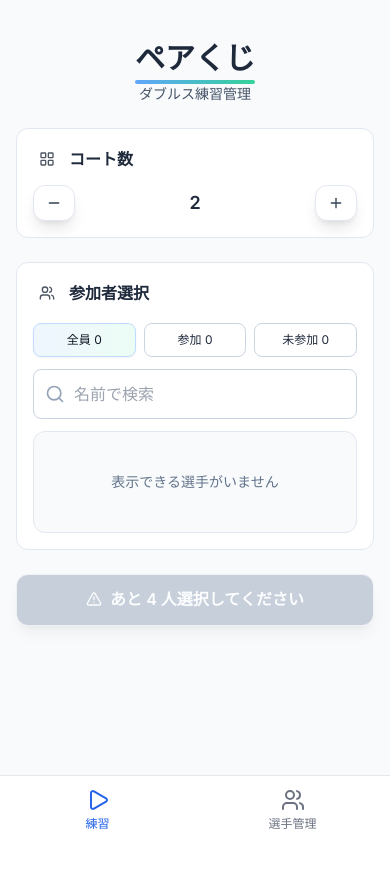
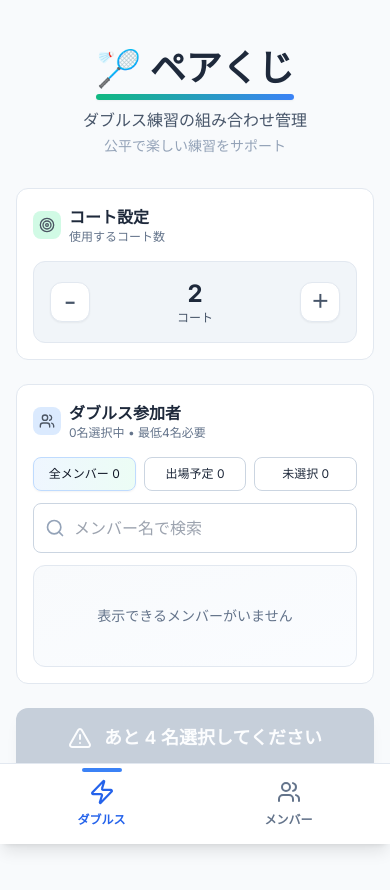
Before and after one commit to KM0912/pairkuji, a Next.js app: page /practice in a window 390 px wide. Shown: the top 890 px of the page. Built offline with nearby package versions, Linux system fonts and the light colour scheme.

Commit message:
UIを改善

```diff
--- a/src/app/layout.tsx
+++ b/src/app/layout.tsx
@@ -18,7 +18,7 @@ export default function RootLayout({
   return (
     <html lang="ja">
       <body className={inter.className}>
-        <div className="min-h-screen pb-16">
+        <div className="min-h-screen pb-16 bg-slate-50">
           {children}
         </div>
         <BottomNavigation />
--- a/src/app/page.tsx
+++ b/src/app/page.tsx
@@ -12,10 +12,18 @@ export default function Home() {
   }, [router]);
 
   return (
-    <div className="min-h-screen bg-gray-50 flex items-center justify-center">
-      <div className="text-center">
-        <div className="animate-spin rounded-full h-8 w-8 border-b-2 border-blue-600 mx-auto mb-4"></div>
-        <p className="text-gray-600">読み込み中...</p>
+    <div className="min-h-screen flex items-center justify-center px-4">
+      <div className="text-center w-full max-w-sm">
+        <div className="w-20 h-20 bg-gradient-to-br from-emerald-500 to-blue-600 rounded-3xl flex items-center justify-center shadow-2xl mb-8 mx-auto">
+          <span className="text-white font-bold text-3xl">P</span>
+        </div>
+        <div className="animate-spin rounded-full h-10 w-10 border-b-3 border-emerald-500 mx-auto mb-6"></div>
+        <p className="text-slate-600 font-semibold text-lg">
+          🏸 ダブルス練習を始めましょう
+        </p>
+        <p className="text-slate-400 text-sm mt-2">
+          練習管理アプリを読み込み中...
+        </p>
       </div>
     </div>
   );
--- a/src/app/practice/page.tsx
+++ b/src/app/practice/page.tsx
@@ -210,7 +210,7 @@ export default function PracticePage() {
   };
 
   return (
-    <main className="bg-slate-50 min-h-screen">
+    <main className="min-h-screen">
       <div className="max-w-6xl mx-auto px-4 py-6">
         <Header settings={settings} onReset={handleReset} />
 
@@ -226,7 +226,7 @@ export default function PracticePage() {
         ) : (
           <>
             {/* タブ切り替え */}
-            <div className="sticky top-0 z-10 -mx-4 px-4 pb-3 bg-slate-50/80 backdrop-blur supports-[backdrop-filter]:bg-slate-50/60">
+            <div className="sticky top-0 z-10 -mx-4 px-4 pt-4 pb-3 bg-slate-50">
               <div
                 role="tablist"
                 aria-label="表示切替"
@@ -235,26 +235,26 @@ export default function PracticePage() {
                 <button
                   role="tab"
                   aria-selected={activeTab === 'combos'}
-                  className={`text-sm font-medium py-2.5 ${
+                  className={`text-sm font-medium py-3 transition-all duration-200 ${
                     activeTab === 'combos'
-                      ? 'bg-emerald-50 text-emerald-700'
-                      : 'text-slate-600 hover:bg-slate-50'
+                      ? 'bg-blue-50 text-blue-700 border-b-2 border-blue-500'
+                      : 'text-slate-600 hover:bg-slate-50 hover:text-slate-700'
                   }`}
                   onClick={() => setActiveTab('combos')}
                 >
-                  組み合わせ
+                  🏘️ コート管理
                 </button>
                 <button
                   role="tab"
                   aria-selected={activeTab === 'stats'}
-                  className={`text-sm font-medium py-2.5 ${
+                  className={`text-sm font-medium py-3 transition-all duration-200 ${
                     activeTab === 'stats'
-                      ? 'bg-emerald-50 text-emerald-700'
-                      : 'text-slate-600 hover:bg-slate-50'
+                      ? 'bg-blue-50 text-blue-700 border-b-2 border-blue-500'
+                      : 'text-slate-600 hover:bg-slate-50 hover:text-slate-700'
                   }`}
                   onClick={() => setActiveTab('stats')}
                 >
-                  ペア統計
+                  📈 ペア統計
                 </button>
               </div>
             </div>
@@ -263,42 +263,42 @@ export default function PracticePage() {
             {activeTab === 'combos' && (
               <div
                 ref={combosRef}
-                className="grid grid-cols-1 md:grid-cols-5 gap-6"
+                className="space-y-6"
               >
-                <div className="md:col-span-5">
-                  <div className="flex gap-2 mb-2 overflow-x-auto">
+                <div>
+                  <div className="grid grid-cols-3 gap-2 mb-2">
                     <Button
                       type="button"
                       variant="default"
                       size="sm"
                       onClick={() => setShowRoundSummary(true)}
-                      className="w-auto flex items-center gap-2 px-3 py-2 text-xs text-slate-600 shadow-none hover:shadow-none border-slate-200 hover:border-emerald-400 hover:bg-emerald-50 hover:text-slate-700 whitespace-nowrap"
+                      className="flex items-center justify-center gap-1 px-1 py-2 text-xs text-slate-600 shadow-none hover:shadow-none border-slate-200 hover:border-emerald-400 hover:bg-emerald-50 hover:text-slate-700 whitespace-nowrap min-w-0"
                     >
-                      <Layers className="h-4 w-4 text-emerald-600" />
-                      <span className="font-medium text-slate-800">ラウンド</span>
-                      <span className="text-slate-600">{rounds.length}</span>
+                      <Layers className="h-3 w-3 text-emerald-600 flex-shrink-0" />
+                      <span className="font-medium text-slate-800 text-xs">ラウンド</span>
+                      <span className="text-slate-600 text-xs">{rounds.length}</span>
                     </Button>
                     <Button
                       type="button"
                       variant="default"
                       size="sm"
                       onClick={() => setShowCourtModal(true)}
-                      className="w-auto flex items-center gap-2 px-3 py-2 text-xs text-slate-600 shadow-none hover:shadow-none border-slate-200 hover:border-sky-400 hover:bg-sky-50 hover:text-slate-700 whitespace-nowrap"
+                      className="flex items-center justify-center gap-1 px-1 py-2 text-xs text-slate-600 shadow-none hover:shadow-none border-slate-200 hover:border-sky-400 hover:bg-sky-50 hover:text-slate-700 whitespace-nowrap min-w-0"
                     >
-                      <LayoutGrid className="h-4 w-4 text-sky-600" />
-                      <span className="font-medium text-slate-800">コート</span>
-                      <span className="text-slate-600">{settings.courts}</span>
+                      <LayoutGrid className="h-3 w-3 text-sky-600 flex-shrink-0" />
+                      <span className="font-medium text-slate-800 text-xs">コート</span>
+                      <span className="text-slate-600 text-xs">{settings.courts}</span>
                     </Button>
                     <Button
                       type="button"
                       variant="default"
                       size="sm"
                       onClick={handleOpenParticipants}
-                      className="w-auto flex items-center gap-2 px-3 py-2 text-xs text-slate-600 shadow-none hover:shadow-none border-slate-200 hover:border-indigo-400 hover:bg-indigo-50 hover:text-slate-700 whitespace-nowrap"
+                      className="flex items-center justify-center gap-1 px-1 py-2 text-xs text-slate-600 shadow-none hover:shadow-none border-slate-200 hover:border-indigo-400 hover:bg-indigo-50 hover:text-slate-700 whitespace-nowrap min-w-0"
                     >
-                      <Users className="h-4 w-4 text-indigo-600" />
-                      <span className="font-medium text-slate-800">参加者</span>
-                      <span className="text-slate-600">{players.length}</span>
+                      <Users className="h-3 w-3 text-indigo-600 flex-shrink-0" />
+                      <span className="font-medium text-slate-800 text-xs">参加者</span>
+                      <span className="text-slate-600 text-xs">{players.length}</span>
                     </Button>
                   </div>
                   <CourtManagement
@@ -315,10 +315,8 @@ export default function PracticePage() {
             )}
 
             {activeTab === 'stats' && (
-              <div className="grid grid-cols-1 md:grid-cols-5 gap-6">
-                <div className="md:col-span-5">
-                  <PairStatsPanel players={players} pairCounts={pairCounts} />
-                </div>
+              <div className="space-y-6">
+                <PairStatsPanel players={players} pairCounts={pairCounts} />
               </div>
             )}
           </>
@@ -342,7 +340,7 @@ export default function PracticePage() {
       {/* Round summary modal */}
       {showRoundSummary && (
         <div className="fixed inset-0 z-40 flex items-center justify-center bg-black/40 px-4">
-          <div className="w-full max-w-md rounded-2xl bg-white shadow-2xl">
+          <div className="w-full max-w-md rounded-2xl bg-white shadow-xl border border-slate-200">
             <div className="flex items-center justify-between border-b px-4 py-3">
               <h2 className="text-sm font-semibold text-slate-800">ラウンド履歴</h2>
               <Button
@@ -385,7 +383,7 @@ export default function PracticePage() {
       {/* Court count modal */}
       {showCourtModal && settings && (
         <div className="fixed inset-0 z-40 flex items-center justify-center bg-black/40 px-4">
-          <div className="w-full max-w-md rounded-2xl bg-white shadow-2xl p-5 space-y-5">
+          <div className="w-full max-w-md rounded-2xl bg-white shadow-xl border border-slate-200 p-5 space-y-5">
             <div className="flex items-center justify-between">
               <h2 className="text-base font-semibold text-slate-800">
                 コート数を変更
@@ -445,7 +443,7 @@ export default function PracticePage() {
       {/* Participant management modal */}
       {showParticipantModal && settings && (
         <div className="fixed inset-0 z-40 flex items-center justify-center bg-black/40 px-4">
-          <div className="w-full max-w-3xl rounded-2xl bg-white shadow-2xl">
+          <div className="w-full max-w-3xl rounded-2xl bg-white shadow-xl border border-slate-200">
             <div className="flex items-center justify-between border-b px-5 py-4">
               <div>
                 <h2 className="text-base font-semibold text-slate-800">
--- a/src/components/BottomNavigation.tsx
+++ b/src/components/BottomNavigation.tsx
@@ -2,7 +2,7 @@
 
 import React from 'react';
 import { usePathname, useRouter } from 'next/navigation';
-import { Play, Users } from 'lucide-react';
+import { Zap, Users } from 'lucide-react';
 
 export const BottomNavigation: React.FC = () => {
   const pathname = usePathname();
@@ -11,49 +11,61 @@ export const BottomNavigation: React.FC = () => {
   const tabs = [
     {
       id: 'practice',
-      label: '練習',
-      icon: <Play className="w-6 h-6" />,
+      label: 'ダブルス',
+      icon: <Zap className="w-6 h-6" />,
       paths: ['/practice', '/'],
-      href: '/practice'
+      href: '/practice',
     },
     {
       id: 'members',
-      label: '選手管理',
+      label: 'メンバー',
       icon: <Users className="w-6 h-6" />,
       paths: ['/members'],
-      href: '/members'
+      href: '/members',
     },
   ];
 
   const getActiveTab = () => {
-    return tabs.find(tab => tab.paths.some(path => pathname === path || (path !== '/' && pathname.startsWith(path))));
+    return tabs.find((tab) =>
+      tab.paths.some(
+        (path) =>
+          pathname === path || (path !== '/' && pathname.startsWith(path))
+      )
+    );
   };
 
   const activeTab = getActiveTab();
 
-  const handleTabClick = (tab: typeof tabs[0]) => {
+  const handleTabClick = (tab: (typeof tabs)[0]) => {
     router.push(tab.href as any);
   };
 
   return (
-    <nav className="fixed bottom-0 left-0 right-0 bg-white border-t border-gray-200 safe-area-pb">
-      <div className="flex">
+    <nav className="fixed bottom-0 left-0 right-0 bg-white border-t border-slate-200 shadow-lg safe-area-pb">
+      <div className="flex px-2">
         {tabs.map((tab) => {
           const isActive = activeTab?.id === tab.id;
           return (
             <button
               key={tab.id}
               onClick={() => handleTabClick(tab)}
-              className={`flex-1 flex flex-col items-center justify-center py-3 px-2 min-h-[64px] transition-colors ${
+              className={`flex-1 flex flex-col items-center justify-center py-4 px-3 min-h-[72px] transition-all duration-200 relative active:scale-95 ${
                 isActive
                   ? 'text-blue-600'
-                  : 'text-gray-500 hover:text-gray-700'
+                  : 'text-slate-500 active:text-slate-700'
               }`}
             >
-              <div className="mb-1">
+              {isActive && (
+                <div className="absolute top-1 left-1/2 -translate-x-1/2 w-10 h-1 bg-blue-500 rounded-full" />
+              )}
+              <div
+                className={`mb-2 transition-transform duration-200 ${
+                  isActive ? 'scale-110' : ''
+                }`}
+              >
                 {tab.icon}
               </div>
-              <span className="text-xs font-medium">{tab.label}</span>
+              <span className="text-xs font-semibold">{tab.label}</span>
             </button>
           );
         })}
--- a/src/components/practice/Header.tsx
+++ b/src/components/practice/Header.tsx
@@ -23,14 +23,14 @@ export function Header({ settings, onReset }: HeaderProps) {
     setShowConfirm(false);
   };
 
-  // コンパクト（練習中）: スクロールに追従する薄いヘッダー
+  // コンパクト（練習中）: スクロールに追従するヘッダー
   if (settings) {
     return (
       <>
         <div className="sticky top-0 z-40 -mx-4 -mt-6">
-          <div className="bg-white/80 backdrop-blur supports-[backdrop-filter]:bg-white/60 border-b border-slate-200">
-            <div className="h-12 flex items-center justify-between max-w-6xl mx-auto px-4">
-              <div className="text-sm font-semibold text-slate-800">ペアくじ</div>
+          <div className="bg-white border-b border-slate-200">
+            <div className="h-16 flex items-center justify-between max-w-6xl mx-auto px-4">
+              <div className="text-lg font-bold text-slate-800">🏸 ペアくじ</div>
               <button
                 className="text-xs bg-red-600 text-white px-3 py-1.5 rounded-lg hover:bg-red-700 transition-colors font-medium shadow-sm"
                 onClick={handleResetClick}
@@ -81,16 +81,17 @@ export function Header({ settings, onReset }: HeaderProps) {
     );
   }
 
-  // ランディング（未開始）: ヒーロー風の大きなタイトル
+  // ランディング（未開始）: モバイル最適化ヘッダー
   return (
-    <div className="text-center mb-6 pt-4">
+    <div className="text-center mb-8 pt-6 px-4">
       <div className="relative inline-block">
-        <h1 className="text-3xl font-bold text-slate-800 mb-2 relative">
-          ペアくじ
-          <div className="absolute -bottom-2 left-0 right-0 h-1 bg-gradient-to-r from-blue-400 to-emerald-400 rounded-full"></div>
+        <h1 className="text-4xl font-bold text-slate-800 mb-3 relative">
+          🏸 ペアくじ
+          <div className="absolute -bottom-3 left-0 right-0 h-1.5 bg-gradient-to-r from-emerald-500 to-blue-500 rounded-full shadow-sm"></div>
         </h1>
       </div>
-      <p className="text-slate-600 text-sm">ダブルス練習管理</p>
+      <p className="text-slate-600 text-base font-medium mt-2">ダブルス練習の組み合わせ管理</p>
+      <p className="text-slate-400 text-sm mt-1">公平で楽しい練習をサポート</p>
     </div>
   );
 }
--- a/src/components/practice/ParticipantSelection.tsx
+++ b/src/components/practice/ParticipantSelection.tsx
@@ -4,10 +4,9 @@ import {
   Search,
   X,
   Users,
-  LayoutGrid,
   AlertTriangle,
-  Minus,
-  Plus,
+  Target,
+  Play,
 } from 'lucide-react';
 import { Button } from '../ui/Button';
 import { Card } from '../ui/Card';
@@ -67,65 +66,80 @@ export function ParticipantSelection({
     return list;
   }, [activeMembers, viewFilter, selectedSet, searchTerm]);
 
-  const addParticipant = (memberId: number) => {
-    onToggleSelect(memberId);
-  };
-
-  const removeParticipant = (memberId: number) => {
-    onToggleSelect(memberId);
-  };
-
   return (
     <form onSubmit={onStart} className="">
-      <div className="grid grid-cols-1 md:grid-cols-5 gap-6">
-        {/* 左カラム: コート数のみ */}
-        <div className="md:col-span-2 space-y-6">
-          {/* コート数カード */}
+      <div className="grid grid-cols-1 gap-6">
+        {/* コート設定カード */}
         <Card as="section">
-            <div className="flex items-center justify-between mb-3">
+          <div className="flex items-center justify-between mb-4">
             <div className="flex items-center gap-2">
-                <IconBadge icon={LayoutGrid} size="md" />
+              <IconBadge
+                icon={Target}
+                size="md"
+                className="bg-emerald-100 text-emerald-600"
+              />
+              <div>
                 <h3 className="text-base font-semibold text-slate-800">
-                  コート数
+                  コート設定
                 </h3>
+                <p className="text-xs text-slate-500">使用するコート数</p>
               </div>
             </div>
-            <div className="flex items-center gap-2">
+          </div>
+          <div className="bg-slate-100 rounded-xl p-4 border border-slate-200">
+            <div className="flex items-center gap-3">
               <Button
                 type="button"
                 size="sm"
                 variant="default"
                 onClick={() => setCourts(Math.max(1, courts - 1))}
-                className="w-auto px-3 py-2 text-slate-700"
+                className="w-10 h-10 rounded-full bg-white hover:bg-slate-50 shadow-sm border-slate-200 flex items-center justify-center"
                 aria-label="コート数を減らす"
               >
-                <Minus className="w-4 h-4" />
+                <span className="text-lg font-bold text-slate-600">−</span>
               </Button>
-              <div className="flex-1 text-center font-semibold text-slate-800 text-lg">
+              <div className="flex-1 text-center">
+                <div className="text-2xl font-bold text-slate-800">
                   {courts}
+                </div>
+                <div className="text-xs text-slate-600">コート</div>
               </div>
               <Button
                 type="button"
                 size="sm"
                 variant="default"
                 onClick={() => setCourts(Math.min(10, courts + 1))}
-                className="w-auto px-3 py-2 text-slate-700"
+                className="w-10 h-10 rounded-full bg-white hover:bg-slate-50 shadow-sm border-slate-200 flex items-center justify-center"
                 aria-label="コート数を増やす"
               >
-                <Plus className="w-4 h-4" />
+                <span className="text-lg font-bold text-slate-600">＋</span>
               </Button>
             </div>
+            {runnableCourts < courts && selected.length >= 4 && (
+              <div className="mt-3 text-xs text-amber-600 bg-amber-50 px-3 py-2 rounded-lg border border-amber-200">
+                参加者数により実際は{runnableCourts}コートで開始されます
+              </div>
+            )}
+          </div>
         </Card>
-        </div>
 
-        {/* 右カラム: 参加者選択（単一リスト + フィルタ） */}
-        <Card as="section" className="md:col-span-3">
+        {/* 参加者選択 */}
+        <Card as="section">
           <div className="flex items-center justify-between mb-4">
             <div className="flex items-center gap-2">
-              <IconBadge icon={Users} size="md" />
+              <IconBadge
+                icon={Users}
+                size="md"
+                className="bg-blue-100 text-blue-600"
+              />
+              <div>
                 <h3 className="text-base font-semibold text-slate-800">
-                参加者選択
+                  ダブルス参加者
                 </h3>
+                <p className="text-xs text-slate-500">
+                  {selected.length}名選択中 • 最低4名必要
+                </p>
+              </div>
             </div>
           </div>
 
@@ -138,7 +152,7 @@ export function ParticipantSelection({
                 onClick={() => setViewFilter('all')}
                 className="text-xs"
               >
-                全員 {counts.all}
+                全メンバー {counts.all}
               </SelectTile>
               <SelectTile
                 size="sm"
@@ -146,7 +160,7 @@ export function ParticipantSelection({
                 onClick={() => setViewFilter('selected')}
                 className="text-xs"
               >
-                参加 {counts.selected}
+                出場予定 {counts.selected}
               </SelectTile>
               <SelectTile
                 size="sm"
@@ -154,7 +168,7 @@ export function ParticipantSelection({
                 onClick={() => setViewFilter('unselected')}
                 className="text-xs"
               >
-                未参加 {counts.unselected}
+                未選択 {counts.unselected}
               </SelectTile>
             </div>
 
@@ -167,9 +181,9 @@ export function ParticipantSelection({
                 type="text"
                 value={searchTerm}
                 onChange={(e) => setSearchTerm(e.target.value)}
-                placeholder="名前で検索"
+                placeholder="メンバー名で検索"
                 className="w-full pl-10 pr-4 py-3 border rounded-lg text-base min-h-[48px] border-slate-300 focus:border-blue-600 focus:ring-2 focus:ring-blue-200 transition-all duration-200"
-                aria-label="選手検索"
+                aria-label="メンバー検索"
               />
               {searchTerm && (
                 <button
@@ -183,8 +197,9 @@ export function ParticipantSelection({
               )}
             </div>
 
-            {/* リスト */}
-            <div className="grid grid-cols-2 sm:grid-cols-3 gap-2 max-h-80 overflow-auto bg-slate-50 rounded-xl p-2 border border-slate-200">
+            {/* メンバーリスト */}
+            <div className="bg-gradient-to-br from-slate-50 to-blue-50/30 rounded-xl p-2 border border-slate-200">
+              <div className="grid grid-cols-2 gap-2 max-h-80 overflow-auto">
                 {visibleMembers.length > 0 ? (
                   visibleMembers.map((member) => {
                     const isSelected = selectedSet.has(member.id!);
@@ -196,8 +211,13 @@ export function ParticipantSelection({
                         key={member.id}
                         selected={isSelected}
                         onClick={() => onToggleSelect(member.id!)}
-                      aria-label={`${isSelected ? '参加者から外す' : '参加者に追加'}: ${member.name}`}
+                        aria-label={`${isSelected ? 'ダブルス参加者から外す' : 'ダブルス参加者に追加'}: ${member.name}`}
                         title={member.name}
+                        className={
+                          isSelected
+                            ? 'ring-2 ring-blue-300 bg-blue-50 m-1'
+                            : 'm-1'
+                        }
                         left={
                           isSelected ? (
                             <PlayerNumber
@@ -215,10 +235,11 @@ export function ParticipantSelection({
                 ) : (
                   <div className="col-span-full text-center py-8 text-slate-500 text-sm">
                     {searchTerm
-                    ? '検索条件に一致する選手がいません'
-                    : '表示できる選手がいません'}
+                      ? '検索条件に一致するメンバーがいません'
+                      : '表示できるメンバーがいません'}
                   </div>
                 )}
+              </div>
             </div>
           </div>
         </Card>
@@ -227,16 +248,20 @@ export function ParticipantSelection({
           <Button
             type="submit"
             variant="primary"
-            className="w-full"
+            size="lg"
+            className="w-full text-lg font-bold shadow-2xl"
             disabled={selected.length < minToStart}
           >
             {selected.length < minToStart ? (
-              <span className="inline-flex items-center gap-2">
-                <AlertTriangle className="w-4 h-4" />
-                あと {needMore} 人選択してください
+              <span className="inline-flex items-center gap-3">
+                <AlertTriangle className="w-6 h-6" />
+                あと {needMore} 名選択してください
               </span>
             ) : (
-              '練習を開始'
+              <span className="inline-flex items-center gap-3">
+                <Play className="w-6 h-6" />
+                🏸 ダブルス練習開始 ({selected.length}名)
+              </span>
             )}
           </Button>
         </div>
--- a/src/components/ui/Button.tsx
+++ b/src/components/ui/Button.tsx
@@ -10,16 +10,17 @@ const variantStyles = {
   primary:
     'bg-gradient-to-r from-blue-400 to-emerald-400 text-white hover:from-blue-500 hover:to-emerald-500 disabled:from-slate-400 disabled:to-slate-400',
   secondary:
-    'bg-gradient-to-r from-blue-50 to-emerald-50 text-slate-700 hover:from-blue-100 hover:to-emerald-100 hover:text-slate-800 disabled:from-slate-300 disabled:to-slate-300',
-  danger: 'bg-red-600 text-white hover:bg-red-700 disabled:bg-red-400',
+    'bg-gradient-to-r from-emerald-50 to-blue-50 text-slate-700 hover:from-emerald-100 hover:to-blue-100 hover:text-slate-800 disabled:from-slate-100 disabled:to-slate-100 border border-emerald-200',
+  danger:
+    'bg-gradient-to-r from-red-500 to-pink-500 text-white hover:from-red-600 hover:to-pink-600 disabled:from-slate-400 disabled:to-slate-400 shadow-red-500/25',
   default:
-    'bg-white text-slate-700 border-slate-200 hover:bg-slate-50 hover:text-slate-900',
+    'bg-white text-slate-700 border border-slate-200 hover:bg-slate-50 hover:text-slate-900 hover:border-slate-300',
 };
 
 const sizeStyles = {
-  sm: 'py-2 px-3 text-sm min-h-[36px]',
-  md: 'py-3 px-4 text-base min-h-[48px]',
-  lg: 'py-4 px-6 text-lg min-h-[56px]',
+  sm: 'py-2 px-4 text-sm min-h-[40px]',
+  md: 'py-3 px-5 text-base min-h-[52px]',
+  lg: 'py-4 px-6 text-lg min-h-[60px]',
 };
 
 export function Button({
@@ -36,8 +37,8 @@ export function Button({
       {...props}
       disabled={disabled || loading}
       className={`
-        rounded-xl font-semibold shadow-lg hover:shadow-xl
-        transition-all duration-200 border disabled:opacity-50
+        rounded-xl font-semibold shadow-lg hover:shadow-xl active:scale-[0.98]
+        transition-all duration-200 disabled:opacity-50 disabled:cursor-not-allowed
         ${variantStyles[variant]}
         ${sizeStyles[size]}
         ${loading ? 'cursor-not-allowed' : ''}
```
Also changed, not shown: src/app/members/page.tsx (+5 -5 lines). Lines whose indentation alone changed are shown as unchanged.
